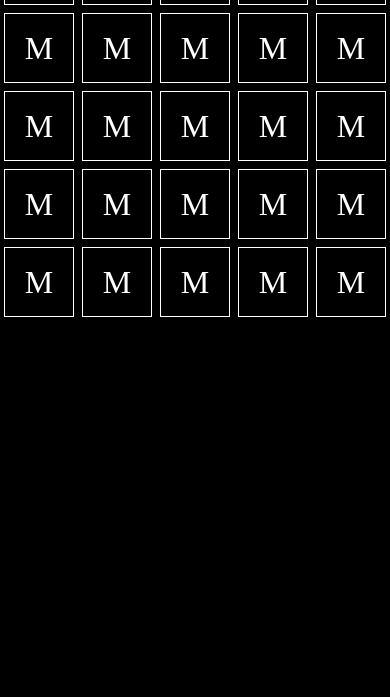
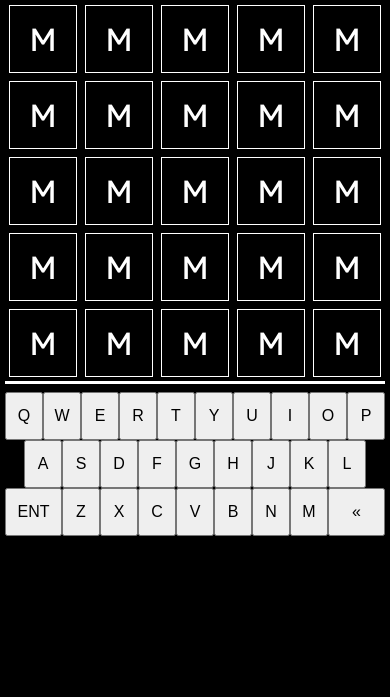
Before and after one commit to chrisallenarmbruster/wordrunner.rev4labs.com, a plain HTML site: page index.html in a window 390 px wide. Shown: the part 147-844 px from the top of the page. Drawn offline with Linux system fonts and the light colour scheme.

Commit message:
Added keyboard, UI is responsive down to 320px.

```diff
--- a/index.html
+++ b/index.html
@@ -6,10 +6,21 @@
     <meta name="viewport" content="width=device-width, initial-scale=1.0" />
     <title>Wordal</title>
     <link rel="stylesheet" href="./style/main.css" />
+    <!-- Link Google Fonts -->
+    <link rel="preconnect" href="https://fonts.googleapis.com" />
+    <link rel="preconnect" href="https://fonts.gstatic.com" crossorigin />
+    <link
+      href="https://fonts.googleapis.com/css2?family=Readex+Pro&display=swap"
+      rel="stylesheet"
+    />
   </head>
   <body>
     <div class="pageContainer">
+      <div class="header">Wordal</div>
       <div class="gameContainer" id="gameContainer"></div>
+      <div class="keyboardContainer" id="keyboardContainer">
+        <div class="keyboardGrid" id="keyboardGrid"></div>
+      </div>
     </div>
     <script src="./js/app.js"></script>
   </body>
--- a/js/app.js
+++ b/js/app.js
@@ -1,5 +1,34 @@
 // import { Wordal } from "./wordal.js"
 // import { WORDS } from "./words.js"
+const keys = [
+  ["Q", "W", "E", "R", "T", "Y", "U", "I", "O", "P"],
+  [" ", "A", "S", "D", "F", "G", "H", "J", "K", "L", " "],
+  ["ENT", "Z", "X", "C", "V", "B", "N", "M", "«"],
+]
+
+function drawKeyboardRow(container, row, keys) {
+  const keyboardRow = document.createElement("div")
+  keyboardRow.className = "keyboardRowContainer"
+
+  const keyboardRowGrid = document.createElement("div")
+  keyboardRowGrid.id = `keyboardRow${row}`
+  keyboardRowGrid.className = `keyboardRow${row}`
+
+  for (let key of keys) {
+    const keyButton = document.createElement("button")
+    keyButton.id = key
+    keyButton.className = key === " " ? "keySpacer" : "key"
+    keyButton.textContent = key
+    keyButton.addEventListener("click", () => handleKeyButtonClick(key))
+    keyboardRowGrid.append(keyButton)
+  }
+  keyboardRow.append(keyboardRowGrid)
+  container.append(keyboardRow)
+}
+
+function handleKeyButtonClick(key) {
+  console.log(`"${key}" clicked!`)
+}
 
 function drawTile(container, row, col, value = "") {
   const tile = document.createElement("div")
@@ -24,6 +53,11 @@ function drawTileGrid(container, rows, cols) {
 
 function main() {
   drawTileGrid(gameContainer, 6, 5)
+  console.log("finished with tiles")
+  drawKeyboardRow(keyboardGrid, 1, keys[0])
+  drawKeyboardRow(keyboardGrid, 2, keys[1])
+  drawKeyboardRow(keyboardGrid, 3, keys[2])
+  console.log("finished with keyboard")
 }
 window.onload = function () {
   main()
--- a/style/main.css
+++ b/style/main.css
@@ -1,27 +1,40 @@
 html,
 body {
   background-color: black;
-  text-align: center;
+  font-family: "Readex Pro", sans-serif;
+  margin: 0;
+  padding: 0;
+}
+
+div {
   margin: 0;
   padding: 0;
 }
 
 .pageContainer {
+  text-align: center;
+  margin: 5px;
   min-width: 320px;
+}
+
+.header {
+  color: white;
+  font-size: 3rem;
+  margin: 0.25rem;
 }
 
 .gameContainer {
   /* background-color: blue; */
   display: flex;
-  align-self: center;
   justify-content: center;
-  place-items: center;
 }
 
 .tileGrid {
   /* background-color: pink; */
+  border-top: 0.2rem solid white;
+  border-bottom: 0.2rem solid white;
   display: grid;
-  width: 66vh; /*adjust this to change size of tile grid*/
+  width: 60vh; /*adjust this to change size of tile grid*/
   grid-template-rows: repeat(6, auto);
   grid-template-columns: repeat(5, auto);
 }
@@ -38,3 +51,52 @@ body {
   place-items: center;
   font-size: 2rem;
 }
+
+.keyboardContainer {
+  margin-top: 0.5em;
+  display: flex;
+  justify-content: center;
+}
+
+.keyboardGrid {
+  display: grid;
+  width: 60vh;
+  grid-template-rows: 3rem 3rem 3rem;
+  grid-template-columns: 1fr;
+}
+
+.keyboardRowContainer {
+  display: flex;
+  justify-content: center;
+}
+
+.keyboardRow1 {
+  display: grid;
+  width: 100%;
+  grid-template-rows: 100%;
+  grid-template-columns: 10% 10% 10% 10% 10% 10% 10% 10% 10% 10%;
+}
+.keyboardRow2 {
+  display: grid;
+  width: 100%;
+  grid-template-rows: 100%;
+  grid-template-columns: 5% 10% 10% 10% 10% 10% 10% 10% 10% 10% 5%;
+}
+.keyboardRow3 {
+  display: grid;
+  width: 100%;
+  grid-template-rows: 100%;
+  grid-template-columns: 15% 10% 10% 10% 10% 10% 10% 10% 15%;
+}
+
+.key {
+  display: grid;
+  box-sizing: border-box;
+  text-align: center;
+  font-size: 1rem;
+  place-items: center;
+}
+
+.keySpacer {
+  visibility: hidden;
+}
```
